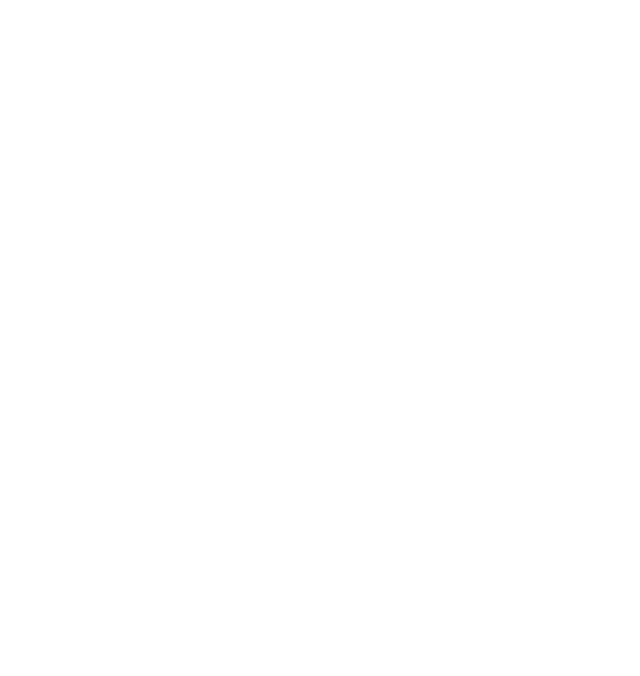
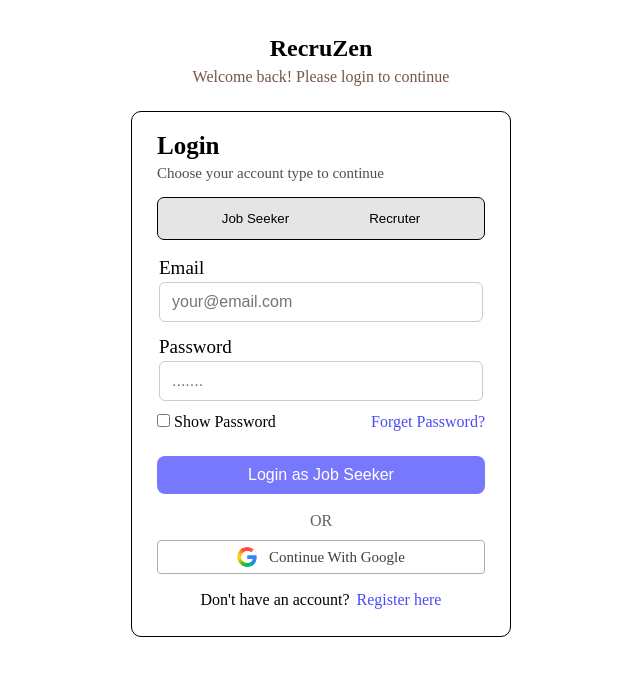
Before and after one commit to S0MS0MM1dA/RecruZen, a PHP site: page /assets/html/login.html in a window 1280 px wide. Before the commit the part shown is empty. Shown: the top 676 px of the page, without its empty margins (319-959 px from the left). Run offline with PHP 8.4, Linux system fonts and the light colour scheme; some libraries are stand-ins or nearby versions.

Commit message:
Update Login page

```diff
--- a/assets/css/style.css
+++ b/assets/css/style.css
@@ -340,3 +340,160 @@ p.footer-copywrite {
     padding-top: 20px;
     border-top: 1px solid #a4a4a4;
 }
+
+
+/*. - -- -  -Login -  - */
+.user-type-div {
+    width: fit-content;
+    padding: 5px;
+    margin-bottom: 15px;
+}
+
+.login-div {
+    width: 400px;
+    margin: auto;
+    padding: 30px 10px;
+    align-items: center;
+}
+
+.login-header {
+    margin-bottom: 20px;
+    padding: 5px;
+    text-align: center;
+}
+
+.login-header h2.logo-login {
+    margin-bottom: 6px;
+}
+
+.login-header p {
+    color: #795548;
+}
+
+.login-content {
+    padding: 20px 25px 15px;
+    border: 1px solid black;
+    border-radius: 10px;
+}
+h3.login-title {
+    font-size: 25px;
+    margin-bottom: 5px;
+}
+
+p.sub-title {
+    font-size: 15px;
+    color: #4f4f4f;
+}
+
+.login-head {
+    margin-bottom: 15px;
+}
+
+.user-type-div {
+    border: 1px solid black;
+    border-radius: 7px;
+    padding: 8px 20px;
+    justify-content: center;
+    display: flex;
+    width: auto;
+    background-color: #e5e5e5;
+}
+button.type-btn {
+    padding: 5px 40px;
+    border: none;
+    color: black;
+    background-color: #e5e5e5;
+}
+
+
+
+.login-user-info {
+    margin: 10px 0;
+}
+
+.info-box {
+    padding: 2px;
+    margin-bottom: 10px;
+}
+
+label.login-labels {
+    display: block;
+    margin-bottom: 3px;
+    font-size: 19px;
+}
+input.input {
+    padding: 10px 12px;
+    display: block;
+    width: 100%;
+    border: 1px solid #ccc;
+    border-radius: 6px;
+    outline: none;
+    font-size: 16px;
+    transition: 0.2s;
+}
+
+.show-forget-btn {
+    display: flex;
+    justify-content: space-between;
+    margin: 8px auto 25px;
+}
+
+a.forget-pass-btn {
+    text-decoration: none;
+    color: #4a4af9;
+}
+
+button.job-seeker-login {
+    width: 100%;
+    display: block;
+    margin: auto;
+    padding: 10px;
+    font-size: 16px;
+    color: white;
+    background-color: #4949ffbd;
+    border: none;
+    border-radius: 8px;
+    margin-bottom: 18px;
+}
+
+.goole-div{
+    text-align: center;
+    margin: 15px auto;
+}
+.goole-div .divider {
+    display: block;
+    margin-bottom: 10px;
+    font-weight: 500;
+    color: #5f6368;
+}
+
+.google-login {
+    align-items: center;
+    padding: 6px 15px;
+    background: #ffffff;
+    border: 1px solid #afafaf;
+    text-decoration: none;
+    border-radius: 4px;
+    color: #3c4043;
+    font-size: 15px;
+    margin-bottom: 15px;
+    display: flex;
+    justify-content: center;
+    gap: 12px;
+}
+.google-svg {
+    width: 20px;
+    height: 20px;
+}
+
+
+
+.login-user-info p {
+    text-align: center;
+    padding: 2px;
+}
+.register-here{
+    text-decoration: none;
+    margin-left: 3px;
+    color: #4a4af9;
+}
--- a/assets/html/login.html
+++ b/assets/html/login.html
@@ -0,0 +1,59 @@
+<!DOCTYPE html>
+<html lang="en">
+<head>
+    <meta charset="UTF-8">
+    <meta name="viewport" content="width=device-width, initial-scale=1.0">
+    <title>Login</title>
+    <link rel="stylesheet" href="../css/style.css">
+    <link rel="stylesheet" href="https://cdnjs.cloudflare.com/ajax/libs/font-awesome/7.0.1/css/all.min.css" integrity="sha512-2SwdPD6INVrV/lHTZbO2nodKhrnDdJK9/kg2XD1r9uGqPo1cUbujc+IYdlYdEErWNu69gVcYgdxlmVmzTWnetw==" crossorigin="anonymous" referrerpolicy="no-referrer" />
+</head>
+<body>
+    <main>
+        <div class="container">
+            <div class="login-div">
+                <div class="login-header">
+                    <h2 class="logo-login">RecruZen</h2>
+                    <p>Welcome back! Please login to continue</p>
+                </div>
+                <div class="login-content">
+                    <div class="login-head">
+                        <h3 class="login-title">Login</h3>
+                        <p class="sub-title">Choose your account type to continue</p>
+                    </div>
+                    <div class="user-type-div">
+                        <button class="type-btn">Job Seeker</button>
+                        <button class="type-btn">Recruter</button>
+                    </div>
+                    <div class="login-user-info">
+                        <div class="info-box">
+                            <label class="login-labels" for="email">Email</label>
+                            <input class="input" name="email" type="email" placeholder="your@email.com">
+                        </div>
+                        <div class="info-box">
+                            <label class="login-labels" for="password">Password</label>
+                            <input class="input" name="password" type="password" placeholder=".......">
+                        </div>
+                        <div class="show-forget-btn">
+                            <label class="show-pass">
+                                <input type="checkbox">
+                                <span>Show Password</span>
+                            </label>
+                            <a href="#" class="forget-pass-btn">Forget Password?</a>
+                        </div>
+                        <button class="job-seeker-login">Login as Job Seeker</button>
+                        <div class="goole-div">
+                            <span class="divider">OR</span>
+                            <a href="#" class="google-login">
+                                <img src="../images/google_logo.svg" alt="Google Logo" class="google-svg">
+                                Continue With Google
+                            </a>
+                        </div>
+                        <p>Don't have an account? <a class="register-here" href="#">Register here</a></p>
+
+                    </div>
+                </div>
+            </div>
+        </div>
+    </main>
+</body>
+</html>
```
Also changed, not shown: php/login.php (deleted, +0 -29 lines), assets/images/google_logo.svg (added), 1 other file.
